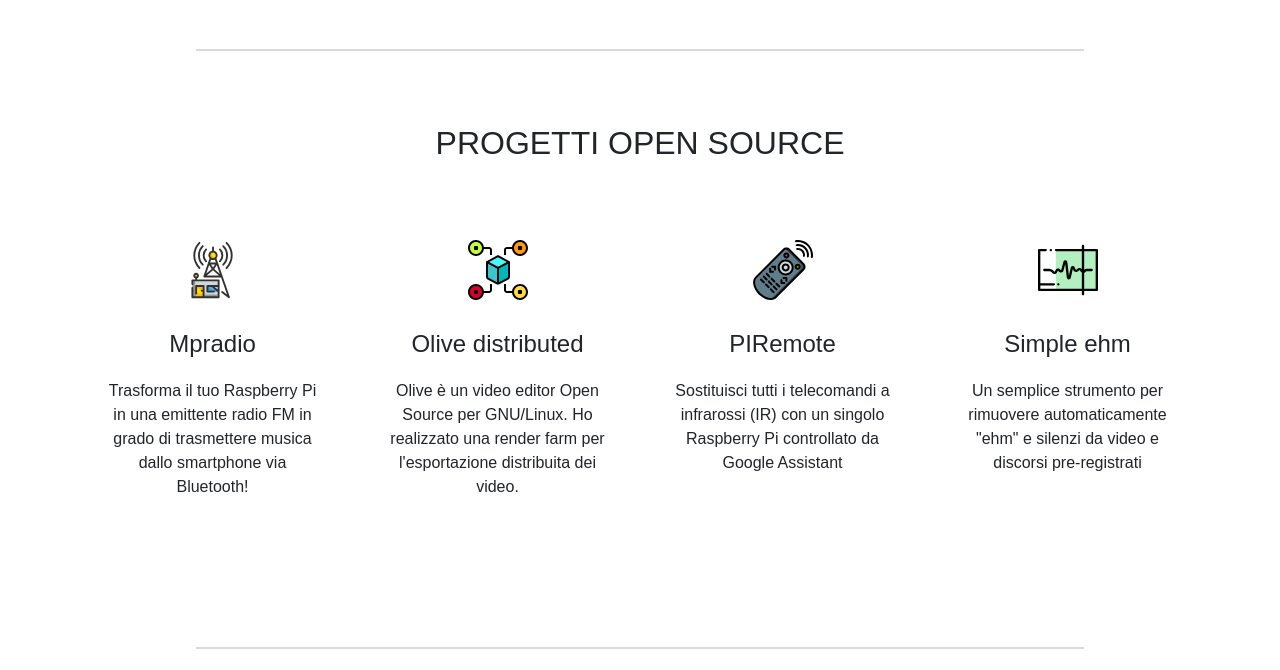
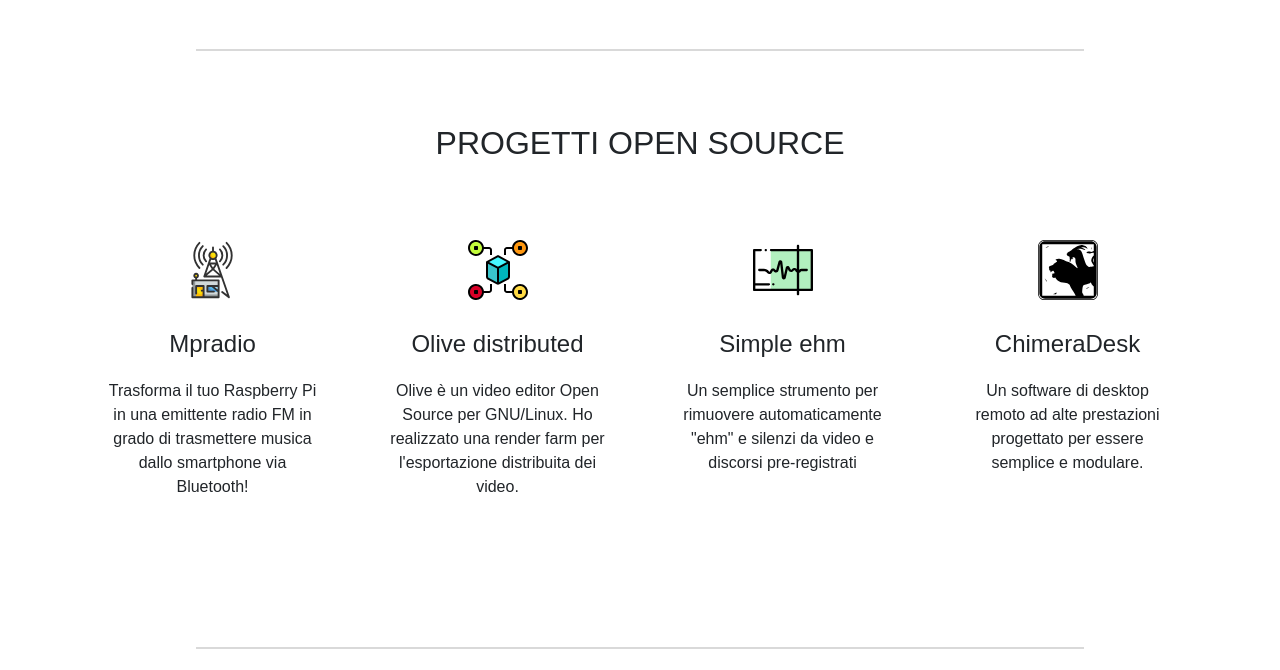
Before and after one commit to morrolinuxyt/m3, a PHP site: page / in a window 1280 px wide. Shown: the part 1636-2306 px from the top of the page. Run offline with PHP 8.4, Linux system fonts and the light colour scheme; some libraries are stand-ins or nearby versions.

Commit message:
projects: remove PIRemote, add ChimeraDesk

```diff
--- a/index.php
+++ b/index.php
@@ -178,16 +178,6 @@
         </div>
 
         <div class="col-md-6 col-lg-3">
-          <a class="invisible-link" href="https://www.youtube.com/watch?v=K1szAL6MKWc" target="_blank">
-            <div class="project">
-              <img src="img/fluid/remote.svg" alt="img">
-              <h4>PIRemote</h4>
-              <p>Sostituisci tutti i telecomandi a infrarossi (IR) con un singolo Raspberry Pi controllato da Google Assistant</p>
-            </div>
-          </a>
-        </div>
-
-        <div class="col-md-6 col-lg-3">
           <a class="invisible-link" href="https://youtu.be/sacjogF_8ag?list=UUnDDucQDLncrauOCmanCIgw" target="_blank">
             <div class="project">
               <img src="img/fluid/sound.svg" alt="img">
@@ -197,6 +187,15 @@
           </a>
         </div>
 
+        <div class="col-md-6 col-lg-3">
+          <a class="invisible-link" href="https://www.youtube.com/watch?v=K1szAL6MKWc" target="_blank">
+            <div class="project">
+              <img src="img/fluid/ChimeraDesk.svg" alt="img">
+              <h4>ChimeraDesk</h4>
+              <p>Un software di desktop remoto ad alte prestazioni progettato per essere semplice e modulare.</p>
+            </div>
+          </a>
+        </div>
 
       </div>
 
```
Also changed, not shown: img/fluid/ChimeraDesk.svg (added).
